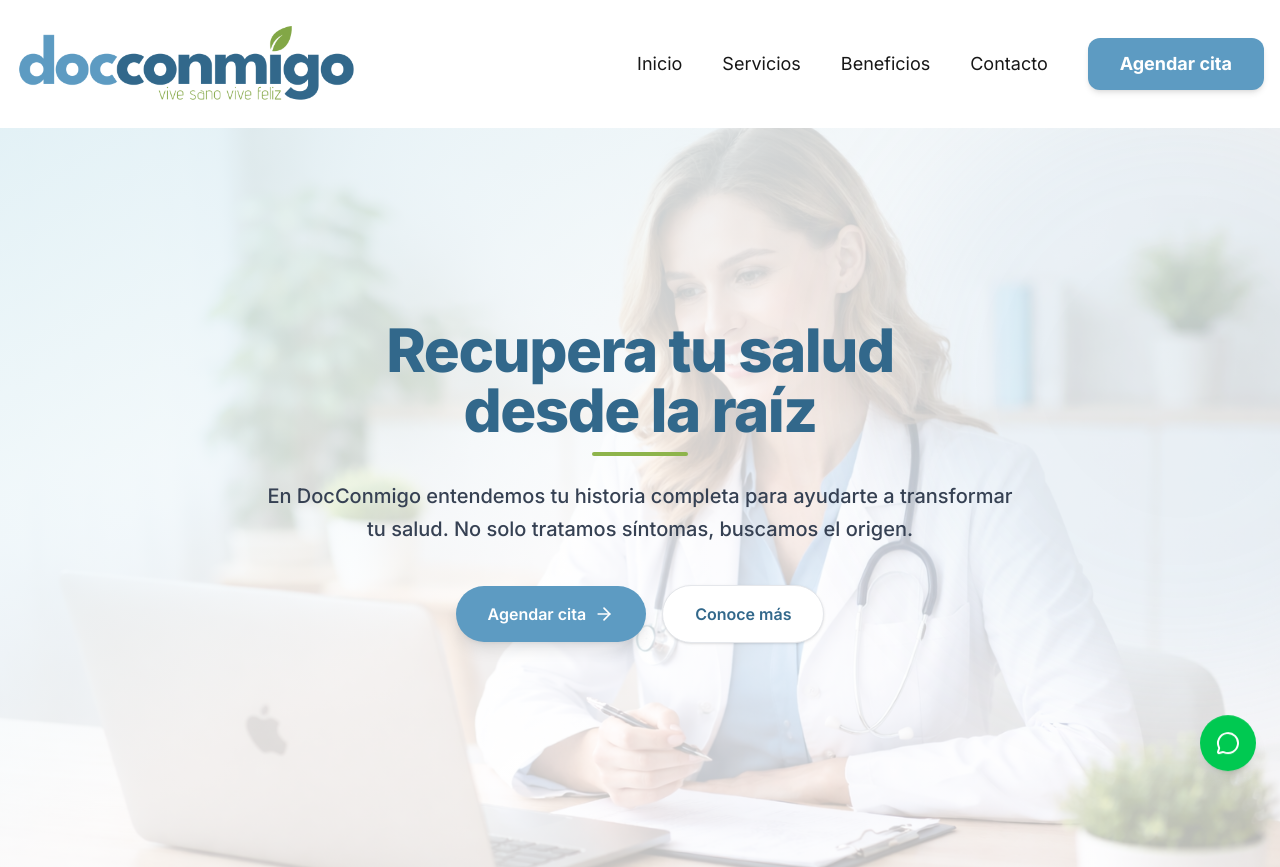
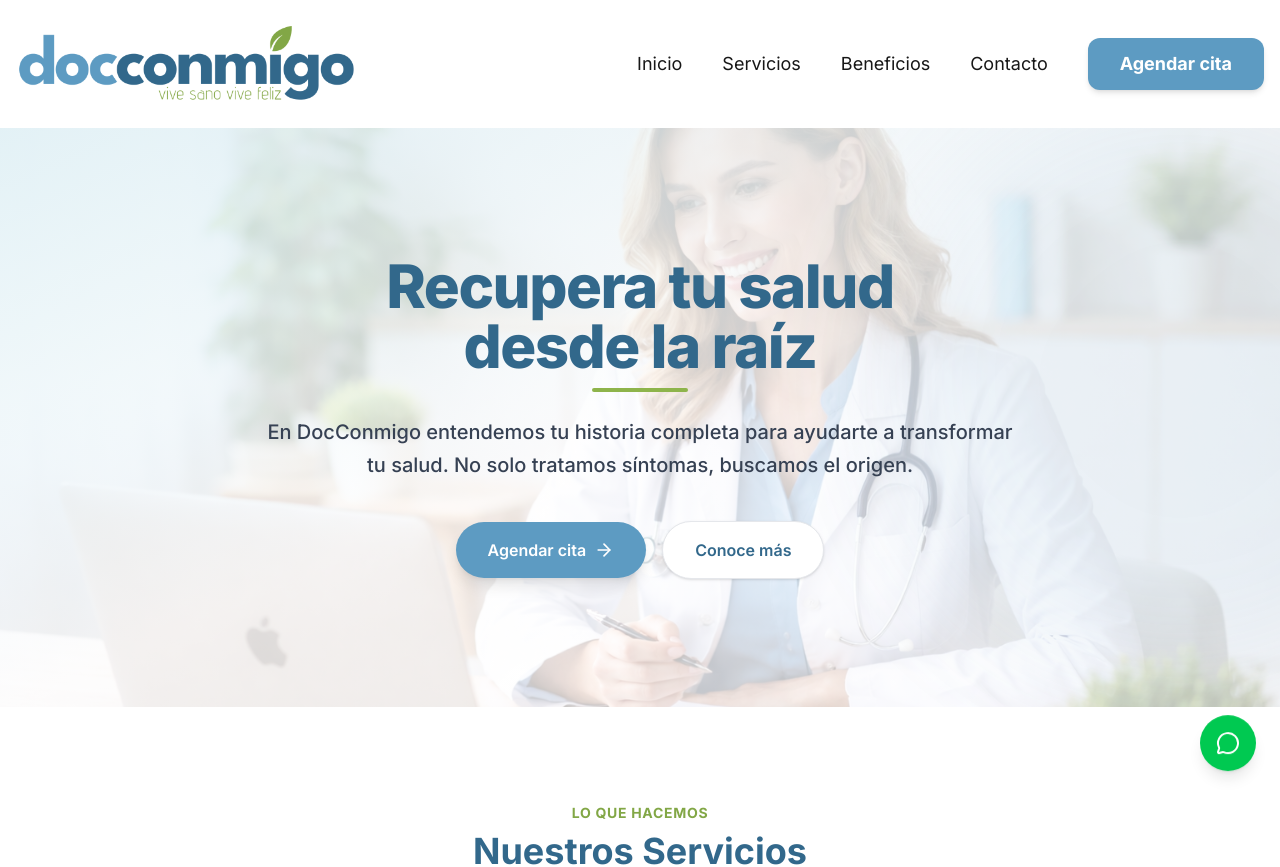
Before and after one commit to icodecauseiloveit/docconmigo_web, a Next.js app: page / in a window 1280 px wide. Shown: the top 867 px of the page. Built offline with nearby package versions, Linux system fonts and the light colour scheme.

Commit message:
style: reduce hero section height and padding

```diff
--- a/src/components/sections/HeroSection.tsx
+++ b/src/components/sections/HeroSection.tsx
@@ -3,7 +3,7 @@ import { ArrowRight } from 'lucide-react';
 
 export default function HeroSection() {
   return (
-    <section className="relative pt-24 pb-32 md:pt-48 md:pb-60 overflow-hidden min-h-[80vh] flex items-center">
+    <section className="relative pt-24 pb-20 md:pt-32 md:pb-32 overflow-hidden min-h-[60vh] flex items-center">
       {/* Background Image with Overlay */}
       <div className="absolute inset-0 z-0">
         {/* eslint-disable-next-line @next/next/no-img-element */}
```
